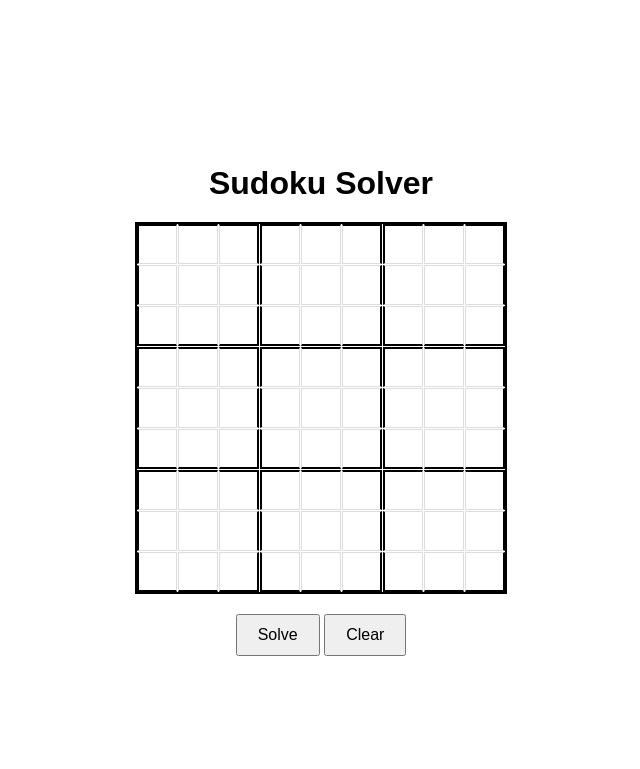
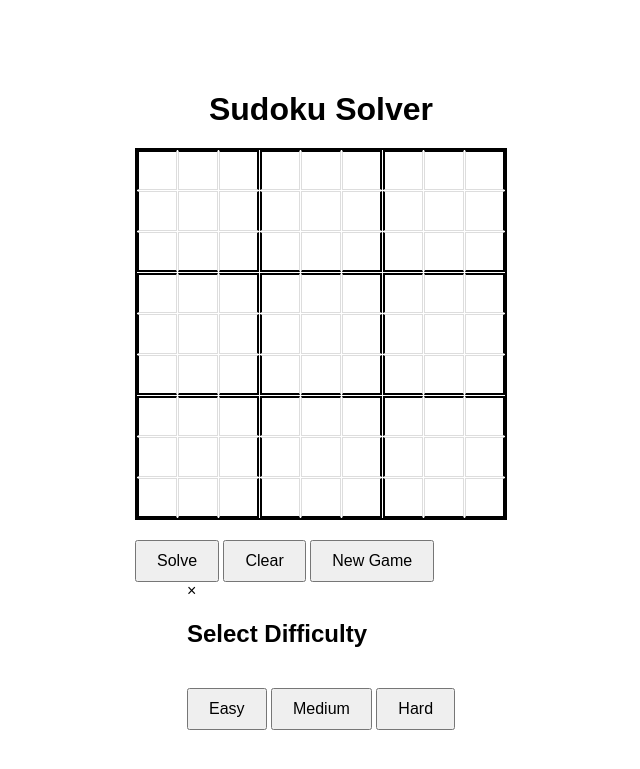
Before and after one commit to Aryan-Gupta2003/Sudoku_Solver, a Flask app: page / in a window 1280 px wide. Shown: the top 769 px of the page, without its empty margins (319-959 px from the left). Run offline with Flask 3, Linux system fonts and the light colour scheme.

Commit message:
Modified index file

```diff
--- a/templates/index.html
+++ b/templates/index.html
@@ -4,17 +4,30 @@
     <meta charset="UTF-8">
     <meta name="viewport" content="width=device-width, initial-scale=1.0">
     <title>Sudoku Solver</title>
-    <link rel="stylesheet" href="{{ url_for('static', filename='styles.css') }}">
+    <link rel="stylesheet" href="static/styles.css">
 </head>
 <body>
     <h1>Sudoku Solver</h1>
-    <div id="sudoku-grid">
-        <!-- Generate grid using JavaScript -->
+    <div id="sudoku-grid-container">
+        <div id="sudoku-grid"></div>
+        <div id="error-message" style="display: none; color: red; margin-top: 10px;"></div>
+        <div>
+            <button id="solve-btn" onclick="solveSudoku()">Solve</button>
+            <button id="clear-btn" onclick="clearGrid()">Clear</button>
+            <button id="new-game-btn" onclick="showDifficultyModal()">New Game</button>
+        </div>
     </div>
-    <div>
-        <button onclick="solveSudoku()">Solve</button>
-        <button onclick="clearGrid()">Clear</button>
+
+    <div id="difficulty-modal" class="modal">
+        <div class="modal-content">
+            <span class="close" onclick="closeDifficultyModal()">&times;</span>
+            <h2>Select Difficulty</h2>
+            <button onclick="newGame('easy')">Easy</button>
+            <button onclick="newGame('medium')">Medium</button>
+            <button onclick="newGame('hard')">Hard</button>
+        </div>
     </div>
-    <script src="{{ url_for('static', filename='script.js') }}"></script>
+
+    <script src="static/script.js"></script>
 </body>
 </html>
```
